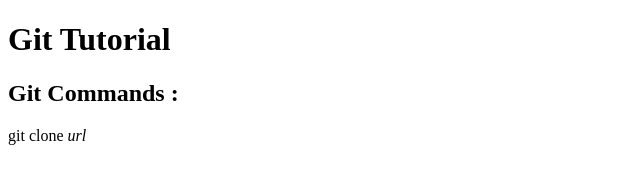
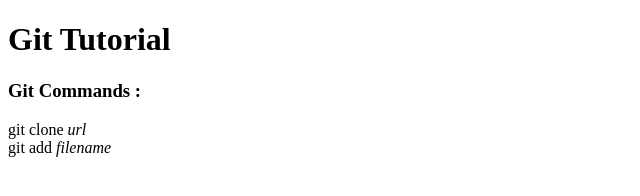
Before and after one commit to CommandoSK/introduction-to-github, a plain HTML site: page index.html in a window 1280 px wide. Shown: the whole page, without its empty margins (0-640 px from the left). Drawn offline with Linux system fonts and the light colour scheme.

Commit message:
Added a line git add index.html
Added a line git add index.html

```diff
--- a/index.html
+++ b/index.html
@@ -7,7 +7,9 @@
 
     <body>
         <h1>Git Tutorial</h1>
-        <h2>Git Commands :</h2>
+        <h3>Git Commands :</h3>
         git clone <i>url</i>
+        <br>
+        git add <i>filename</i>
     </body>
 </html>
```
